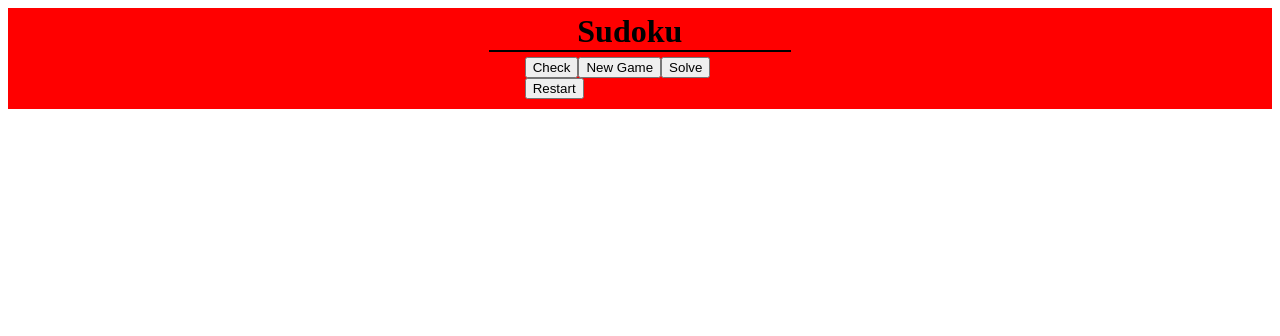
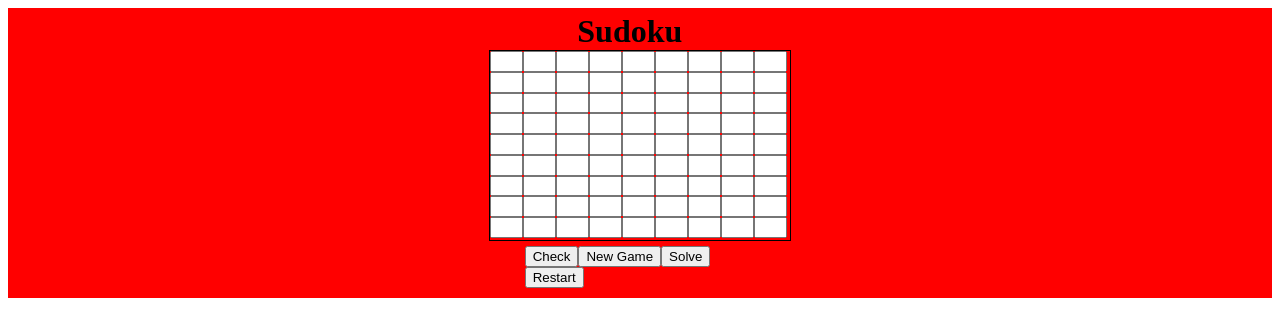
Before and after one commit to adamw28/17.8, a React app: page / in a window 1280 px wide. Shown: the top 336 px of the page. Built offline with nearby package versions, Linux system fonts and the light colour scheme.

Commit message:
Continue project

```diff
--- a/App.js
+++ b/App.js
@@ -10,15 +10,16 @@ const Tile = props => (
         max="9"
         className={style.Tile}
         defaultValue={props.value}
-        onChange={props.onChange(props.id, props.value)}
+        onChange={()=>(props.onChange(props.id,props.value)) }
         disabled={props.value == "." ? false : true}
     />
 );
-const Board = props => (
+let id=-1;
+const Board = (props,id) => (
     <div className={style.Board}>
-        {props.tiles.map(tile => {
+        {props.tiles.map((tile,id) => {
             return (
-                <Tile key={uuid.v4()} value={tile} onChange={props.onChange} />
+                <Tile key={uuid.v4()} value={tile} id={id} onChange={props.onChange} />
             );
         })}
     </div>
@@ -31,21 +32,29 @@ class App extends React.Component {
                 ".................................................................................",
             board: []
         };
-        this.setState({ board: this.state.initialBoard.split("") });
-        console.log("board ", this.state.initialBoard);
     }
-    onChange(key, value) {
-        console.log("board ", key, " ", value);
-        console.log(this.state.board[key]);
+    componentDidMount() {
+        this.setState({ board: this.state.initialBoard.split("")});
+    }
+    onChange(id, value) {
+        this.setState({board:this.state.board.map((item,index)=>{
+            if(index==id){
+                return value
+            }
+            return item
+        })});
+        console.log('id',this.state.board[id]);
+        console.log("board ", id, " ", value);
     }
     newGame() {
         const level = prompt(
             "Wybierz poziom trudności easy medium hard very-hard insane inhuman"
         );
-        this.setState({ initialBoard: sudoku.generate(level, false) });
-        console.log("initialBoard ", this.state.initialBoard);
-        this.setState({ board: this.state.initialBoard.split("") });
-        console.log("board ", this.state.board);
+        const initial = sudoku.generate(level, false);
+        this.setState({
+            initialBoard: initial,
+            board: initial.split("")
+        });
     }
     restart() {
         this.setState({ board: this.state.initialBoard.split("") });
```
